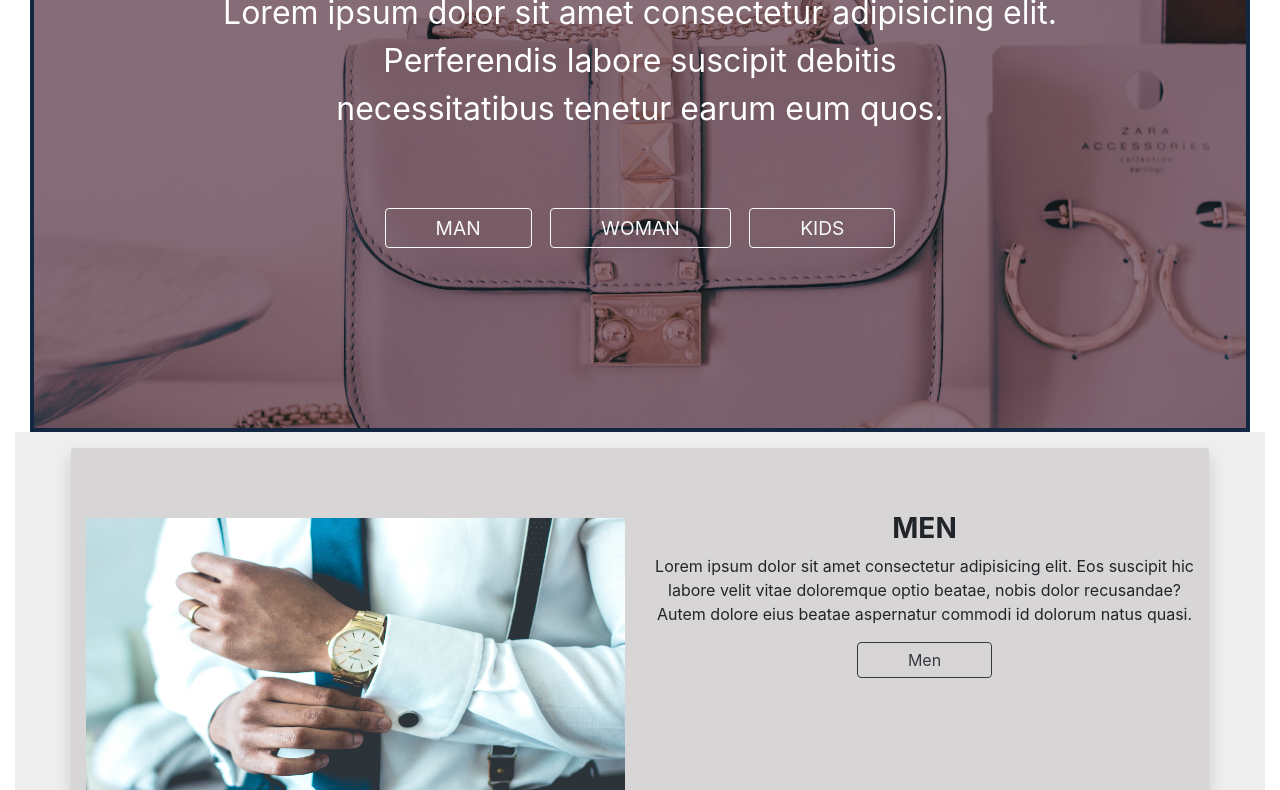
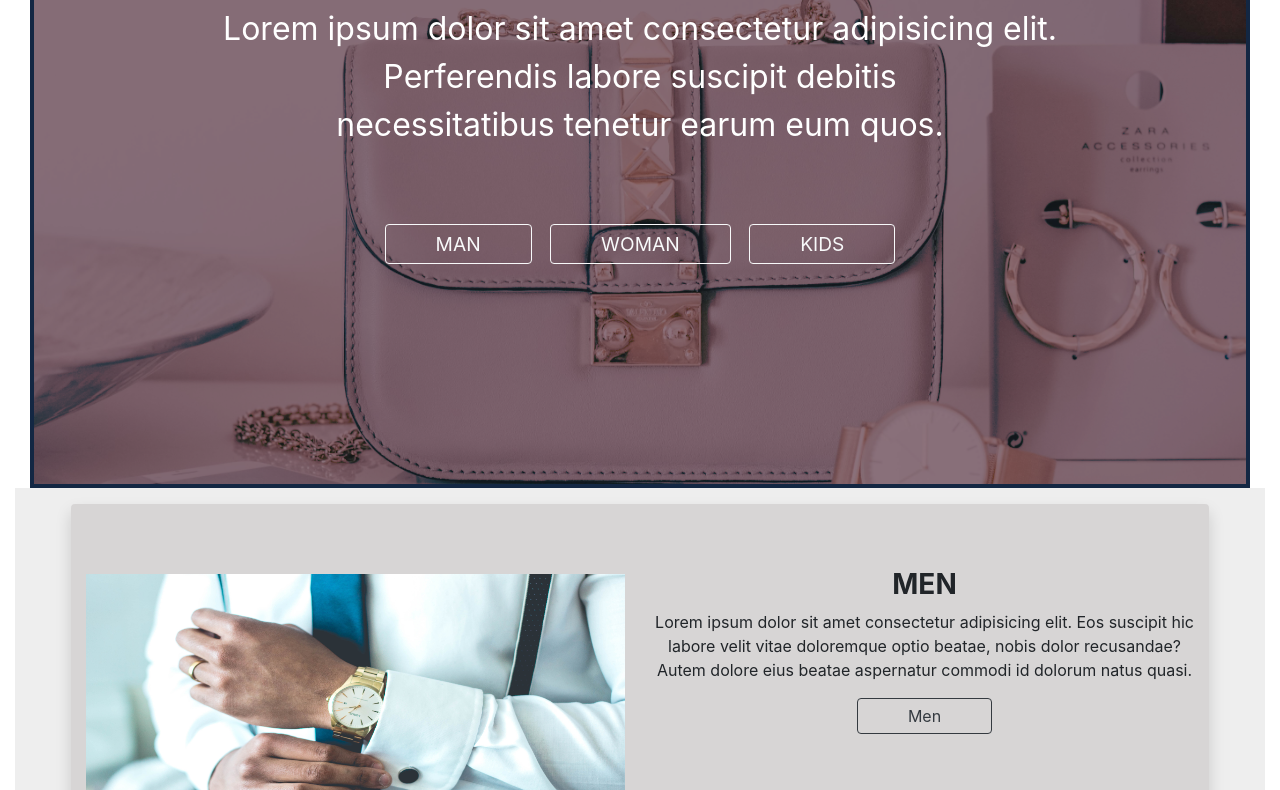
Before and after one commit to walaaayyad/Online-Store, a plain HTML site: page index.html in a window 1280 px wide. Shown: the part 312-1102 px from the top of the page. Drawn offline with Linux system fonts and the light colour scheme; files whose address does not match are found by name.

Commit message:
fix height

```diff
--- a/CSS/style.css
+++ b/CSS/style.css
@@ -290,6 +290,9 @@ h3::after {
 
 /* Extra large devices (large desktops, 1200px and up) */
 @media (min-width: 1200px) {
+    .header {
+        height: 87vh;
+    }
     .fifthSection .img5 {
         height: 211px;
     }
```
